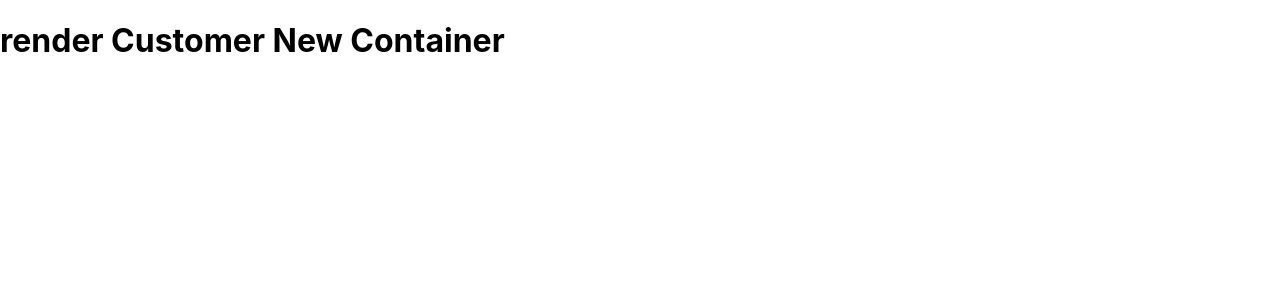
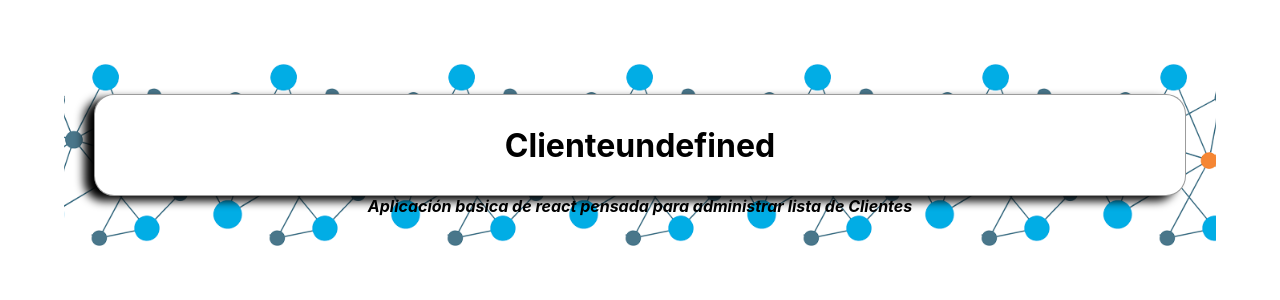
Before and after one commit to jr-98/ReactCourse, a React (Create React App) app: page /customers/new in a window 1280 px wide. Shown: the top 300 px of the page. Built offline with nearby package versions, Linux system fonts and the light colour scheme.

Commit message:
Cmabio de enfonque render, los kmetodos usado en el curso eta edepreciados `

```diff
--- a/db.json
+++ b/db.json
@@ -21,7 +21,7 @@
       "id": "27000000",
       "dni": "27000000",
       "name": "Augenio Gonzale",
-      "age": 35
+      "age": 17
     },
     {
       "id": "1104316548",
@@ -33,7 +33,7 @@
       "id": "3209320932",
       "dni": "3209320932",
       "name": "Bambi Rosalia",
-      "age": 34
+      "age": 21
     },
     {
       "id": "3209343442",
--- a/src/App.jsx
+++ b/src/App.jsx
@@ -4,20 +4,21 @@
 import CustomerContainer from './components/containers/CustomerContainer';
 import CustomerEdit from './components/CustomerEdit';
 import CustomerData from './components/CustomersData'
+import NewCustomerContainer from './components/containers/NewCustomerContainer';
 import './App.css';
 
-function App({ customers }) {
-  const RenderCustomerNewContainer = () => <h1>render Customer New Container</h1>;
-
+function App() {
   return (
     <Router>
       <Routes>
         <Route exact path='/' element={<HomeContainer />} />
         <Route exact path='/customers' element={<CustomersContainer />} />
         <Route exact path='/customers/:id' element={<CustomerContainer />} />
-        <Route exact path='/customers/:id/edit' element={<CustomerEdit />} />
-        <Route exact path='/customers/:id/delete' element={<CustomerData />} />
-        <Route exact path='/customers/new' element={<RenderCustomerNewContainer />} />
+        <Route exact path='/customers/:id/edit' element={<CustomerContainer />} />
+
+        {/* <Route path='/customers/:id' element={<CustomerData />} />
+        <Route path='/customers/:id/edit' element={<CustomerContainer />} /> */}
+        <Route exact path='/customers/new' element={<CustomerContainer />} />
       </Routes>
     </Router >
   );
--- a/src/components/CustomerEdit/CustomerEdit.jsx
+++ b/src/components/CustomerEdit/CustomerEdit.jsx
@@ -1,11 +1,11 @@
 import React, { useEffect, useState } from 'react'
 import PropTypes from 'prop-types'
+import { connect } from 'react-redux'
+import { reduxForm } from 'redux-form'
 import { useParams, useNavigate } from 'react-router'
 import AppFrame from '../AppFrame'
 import { selectCustomerById } from '../../selectors/customers'
-import { connect } from 'react-redux'
 import { fetchCustomer } from '../../actions/fetchCustomer'
-import { reduxForm } from 'redux-form'
 import { updateCustomer } from '../../actions/updateCustomers'
 
 const CustomerEdit = ({ customers, fetchCustomer, updateCustomer, submitting }) => {
--- a/src/components/CustomerListItem/CustomerListItem.jsx
+++ b/src/components/CustomerListItem/CustomerListItem.jsx
@@ -1,5 +1,5 @@
 import React from 'react';
-import { Link } from 'react-router-dom';
+import { Link, Route } from 'react-router-dom';
 import PropTypes from 'prop-types'
 
 const CustomerListItem = ({ name, urlPath, dni, editAction, delAction }) => {
--- a/src/components/containers/CustomerContainer.jsx
+++ b/src/components/containers/CustomerContainer.jsx
@@ -1,48 +1,83 @@
-import React, { useEffect } from 'react';
+import React, { Component, useEffect } from 'react';
 import { connect } from 'react-redux';
-import { useNavigate, useParams } from 'react-router-dom';
+import { useLocation, Route, Router, Routes, useNavigate, useParams } from 'react-router-dom';
 import PropTypes from 'prop-types';
 import AppFrame from '../AppFrame';
 import { fetchCustomer } from '../../actions/fetchCustomer'
 import { selectCustomerById } from '../../selectors/customers';
+import CustomerEdit from '../CustomerEdit/CustomerEdit';
+import CustomersData from '../CustomersData/CustomersData';
 
-const CustomerContainer = ({ customers, fetchCustomer }) => {
-    useEffect(() => {
-        if (!customers) {
-            customers()
-            fetchCustomer()
+class CustomerContainer extends Component {
+    renderBody = () => {
+        const location = window.location.href.split('/')
+        const locationLength = location.length
+        const url = location[locationLength - 1]
+
+        if (url === 'edit') {
+            return <CustomerEdit />
+        } else {
+            <CustomersData />
         }
-    }, [customers])
 
-    const { id } = useParams();
+        // const location = useLocation()
+        // console.log(location)
+        // <Router>
+        //     <Routes>
+
+        /* <Route path='/:id' element={<CustomersData />} />
+        <Route path='/:id/edit' element={<CustomerEdit />} />
+        {/* { */
+
+        //             ({match}) => {
+
+        //                     }
+        //                 }
+        //  */}
+
+        //         </Route>
+        //     </Routes>
+        // </Router>
+
+
+
+
+        // const { id } = useParams();
         // se obtinene los paramtros que se pasan en el link\
-    const { dni, name, age } = selectCustomerById(customers, id)
-    const navigate = useNavigate()
-    const onBack = () => {
-        navigate('/customers')
+        // const { dni, name, age } = selectCustomerById(customers, id)
+        // const navigate = useNavigate()
+        // const onBack = () => {
+        //     navigate('/customers')
+        // }
+        return <></>
     }
+
+    render() {
         return (
             <div>
-            <AppFrame header={`Cliente ${id}`}
+                <AppFrame header={`Cliente${this.props.dni}`}
                     body={
-                    <>
-                        <div>
-                            <h3>Identidicacion: {dni}</h3>
-                            <h3>Nombre: {name} </h3>
-                            <h3>Edad: {age} </h3>
-                        </div>
-                        <div className='container-button'>
-                            <div className='back-button'>
-                                <button onClick={onBack}>
-                                    Atras
-                                </button>
-                            </div>
-                        </div>
-                    </>
+
+                        this.renderBody()
+                        // <>
+                        // <div>
+                        //         <h3>Identidicacion: {dni}</h3>
+                        //         <h3>Nombre: {name} </h3>
+                        //         <h3>Edad: {age} </h3>
+                        //     </div>
+                        //     <div className='container-button'>
+                        //         <div className='back-button'>
+                        //             <button onClick={onBack}>
+                        //                 Atras
+                        //             </button>
+                        //         </div>
+                        //     </div>
+                        // </>
                     }>
                 </AppFrame >
-        </div>
+            </div >
         )
+    }
 }
 
 CustomerContainer.propTypes = {
--- a/src/components/containers/CustomersContainer.jsx
+++ b/src/components/containers/CustomersContainer.jsx
@@ -9,6 +9,7 @@
 import { getCustomers } from '../../selectors/customers';
 
 class CustomersContainer extends Component {
+
     componentDidMount() {
         this.props.fetchCustomer()
     }
--- /dev/null
+++ b/src/components/containers/NewCustomerContainer.jsx
@@ -0,0 +1,17 @@
+import React from 'react'
+import AppFrame from '../AppFrame'
+import CustomerEdit from '../CustomerEdit/CustomerEdit'
+
+const NewCustomerContainer = () => {
+    const renderBody = () => {
+        <p>Custromers Edit</p>
+        // return <CustomerEdit />
+    }
+    return (
+        <AppFrame header='Nuevo cliente'
+            body={
+                renderBody()
+            } />
+    )
+}
+export default NewCustomerContainer
```
Also changed, not shown: node-server.js (added, +37 -0 lines), src/components/forms/CustomerForm.jsx (added, +12 -0 lines). Lines whose indentation alone changed are shown as unchanged.
